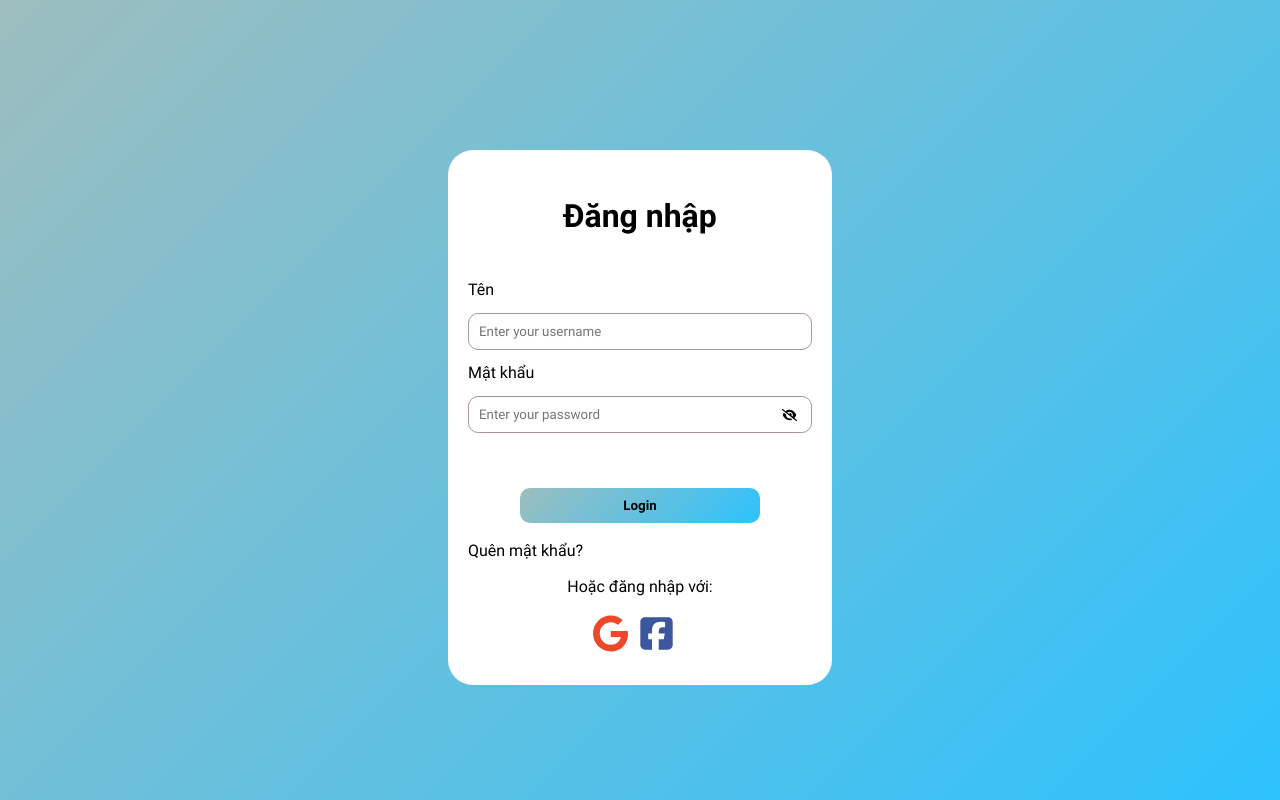
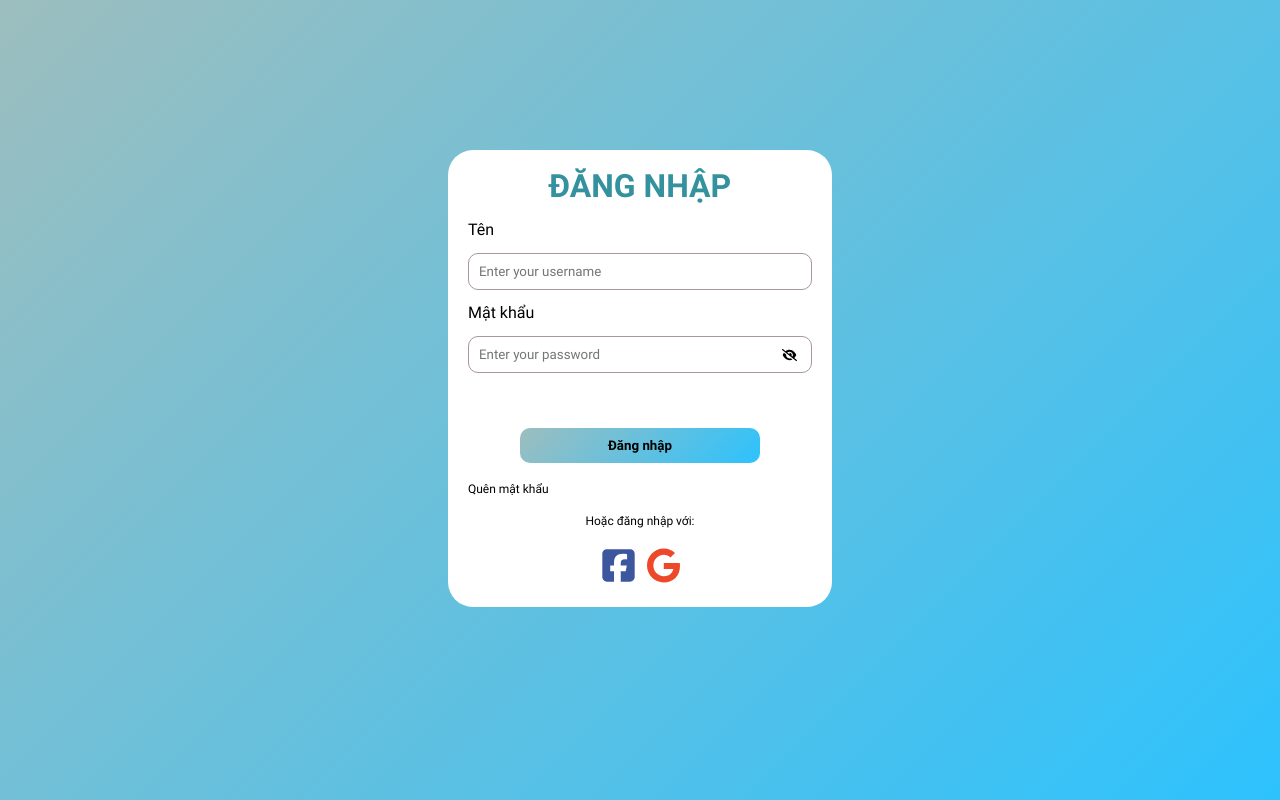
Before and after one commit to TranLeKhanhDuyen/Knowledge, a React (Vite) app in the folder BookingCare/: page /login in a window 1280 px wide. Built offline with nearby package versions, Linux system fonts and the light colour scheme.

Commit message:
feat: update component for login form

```diff
--- a/BookingCare/src/components/ItemLink/ItemLink.tsx
+++ b/BookingCare/src/components/ItemLink/ItemLink.tsx
@@ -31,6 +31,7 @@ export interface IItemLinkProps {
   height?: string
   typeImage?: TImageVariant
   path?: string
+  additionalClass?: string
 }
 
 const ItemLink = ({
@@ -42,12 +43,13 @@ const ItemLink = ({
   image = placeholderImage,
   path = '',
   typeImage,
-  alt
+  alt,
+  additionalClass
 }: IItemLinkProps) => {
   return (
     <div className={`itemlink-container`}>
       <Link
-        className={`cursor itemlink ${type ? `itemlink-${type}` : ''}`}
+        className={`cursor itemlink ${type ? `itemlink-${type}` : ''} ${additionalClass}`}
         to={path}
       >
         <Image
--- a/BookingCare/src/pages/login/login.css
+++ b/BookingCare/src/pages/login/login.css
@@ -11,21 +11,16 @@
 }
 
 .login-container {
-  max-width: 500px;
-  min-width: 300px;
-  max-height: 700px;
-  width: 30%;
-  height: auto;
-  margin: 100px auto;
-  background-color: #ffffff;
-  border-radius: 25px;
-}
-
-.login-content {
   display: flex;
   flex-direction: column;
   gap: 20px;
   padding: 20px;
+  min-width: 300px;
+  width: 30%;
+  height: auto;
+  margin: 100px auto;
+  background-color: var(--white-color);
+  border-radius: 25px;
 }
 
 .login-title {
@@ -49,7 +44,7 @@
 }
 
 .text-field:focus {
-  border: 1px solid rgb(89, 207, 228);
+  border: 1px solid var(--turquoise-color);
 }
 
 .password-container {
@@ -95,19 +90,20 @@
   margin: 0 auto;
 }
 
+.afternative-login {
+  display: flex;
+  align-items: center;
+}
+
 .login-google {
-  background-image: url('../../assets//icons/ic-google.svg');
-  background-repeat: no-repeat;
   min-width: 35px;
   display: block;
   margin-right: 10px;
+  padding: 0;
 }
 
 .login-facebook {
-  background-image: url('../../assets/icons/ic-facebook.svg');
-  background-repeat: no-repeat;
-  min-width: 50px;
-  min-height: 50px;
+  min-width: 33px;
   display: block;
-  padding: 20px;
+  padding: 0;
 }
--- a/BookingCare/src/pages/login/login.tsx
+++ b/BookingCare/src/pages/login/login.tsx
@@ -1,7 +1,11 @@
-import { ChangeEvent, useState } from 'react'
-import './login.css'
+import { useState } from 'react'
 import { authService } from '@services/authService'
 import { UserRole } from '@services/models/user-role'
+import { Button, Heading, Input, Text } from '@components/common'
+import { Form, ItemLink } from '@components'
+import facebookIcon from '@assets/icons/ic-facebook.svg'
+import googleIcon from '@assets/icons/ic-google.svg'
+import './login.css'
 
 interface ILoginState {
   username: string
@@ -18,17 +22,17 @@ const Login = () => {
     errMessage: ''
   })
 
-  const handleOnChangeUsername = (event: ChangeEvent<HTMLInputElement>) => {
+  const handleOnChangeUsername = (value: string) => {
     setState({
       ...state,
-      username: event.target.value
+      username: value
     })
   }
 
-  const handleOnChangePassword = (event: ChangeEvent<HTMLInputElement>) => {
+  const handleOnChangePassword = (value: string) => {
     setState({
       ...state,
-      password: event.target.value
+      password: value
     })
   }
 
@@ -73,26 +77,34 @@ const Login = () => {
 
   return (
     <div className='login-background'>
-      <div className='login-container'>
-        <div className='login-content '>
-          <div className='login-title text-5xl text-bold'>Đăng nhập</div>
-          <div className='form-input'>
+      <div className='login-container '>
+        <Heading
+          variant='h1'
+          content='ĐĂNG NHẬP'
+          style={{
+            fontSize: 'var(--font-5xl)',
+            textAlign: 'center',
+            color: 'var(--turquoise-color)'
+          }}
+        />
+
+        <Form className='form-input'>
           <label>Tên</label>
-            <input
+          <Input
             type='text'
             className='username text-field'
             placeholder='Enter your username'
             value={state.username}
-              onChange={(event) => handleOnChangeUsername(event)}
+            onChangeValue={handleOnChangeUsername}
           />
           <label>Mật khẩu</label>
           <div className='password-container'>
-              <input
+            <Input
               className='password text-field'
               type={state.isShowPassword ? 'text' : 'password'}
               placeholder='Enter your password'
               value={state.password}
-                onChange={(event) => handleOnChangePassword(event)}
+              onChangeValue={handleOnChangePassword}
             />
             <span
               className={`eye cursor ${
@@ -101,24 +113,31 @@ const Login = () => {
               onClick={handleShowHidePassword}
             ></span>
           </div>
-          </div>
+        </Form>
 
         <div className='col-12' style={{ color: 'red' }}>
           {state.errMessage}
         </div>
 
-          <button
+        <Button
           className='login-button text-bold cursor'
           onClick={handleLogin}
-          >
-            Login
-          </button>
-          <span className='forgot-password'>Quên mật khẩu?</span>
-          <span className='option-text'>Hoặc đăng nhập với: </span>
+          title='Đăng nhập'
+        />
+
+        <Text className='forgot-password' content='Quên mật khẩu' />
+        <Text className='option-text' content='Hoặc đăng nhập với:' />
         <div className='afternative-login'>
-            <a href='#' className='login-google'></a>
-            <a href='#' className='login-facebook'></a>
-          </div>
+          <ItemLink
+            path='#'
+            additionalClass='login-google'
+            image={facebookIcon}
+          />
+          <ItemLink
+            path='#'
+            additionalClass='login-facebook'
+            image={googleIcon}
+          />
         </div>
       </div>
     </div>
```
Lines whose indentation alone changed are shown as unchanged.
